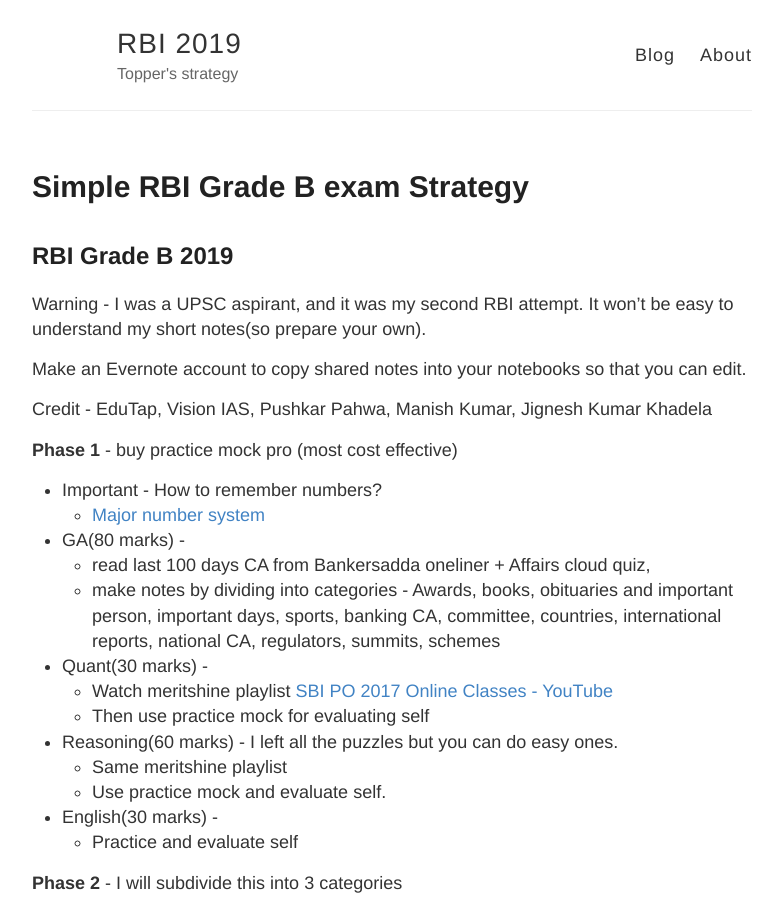
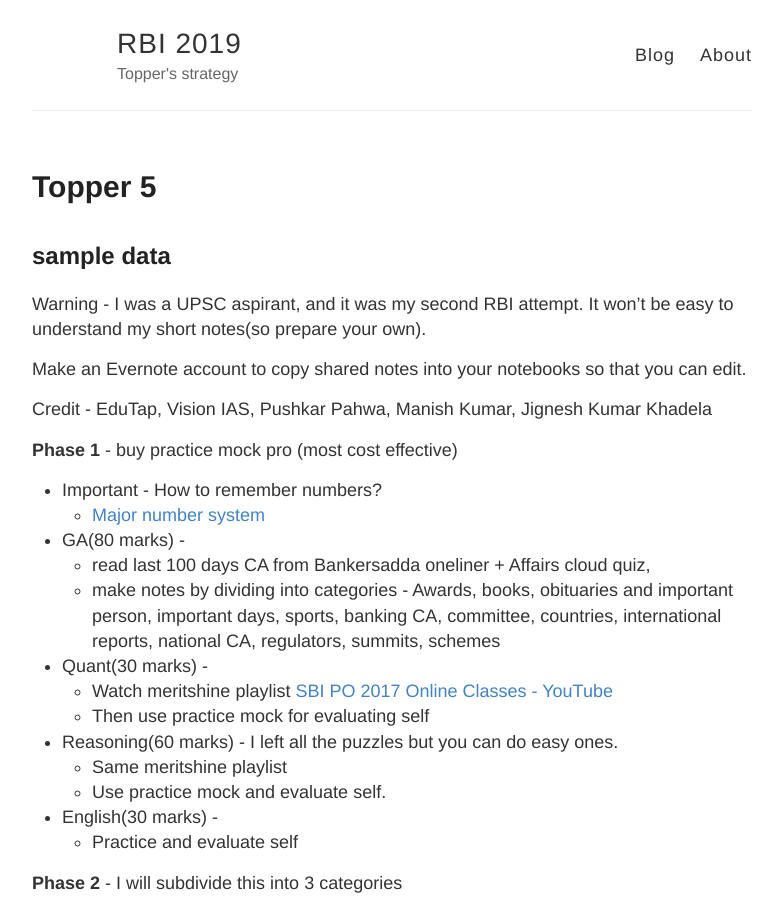
Before and after one commit to anilmodi2011/Blog, a Jekyll site: the page built from _posts/2020-10-25-hello5.md, in a window 1280 px wide and 900 px high. Shown: the whole window, without its empty margins (248-1030 px from the left). Built offline with Jekyll 4.4.1, drawn with Linux system fonts in a browser that asks for light colours.

Commit message:
Update 2020-10-25-hello5.md

```diff
--- a/_posts/2020-10-25-hello5.md
+++ b/_posts/2020-10-25-hello5.md
@@ -1,8 +1,8 @@
 ---
 layout: post
-title: Simple RBI Grade B exam Strategy
+title: Topper 5
 ---
-## RBI Grade B 2019
+## sample data
 
 Warning -  I was a UPSC aspirant, and it was my second RBI attempt. It won't be easy to understand my short notes(so prepare your own).
 
```
